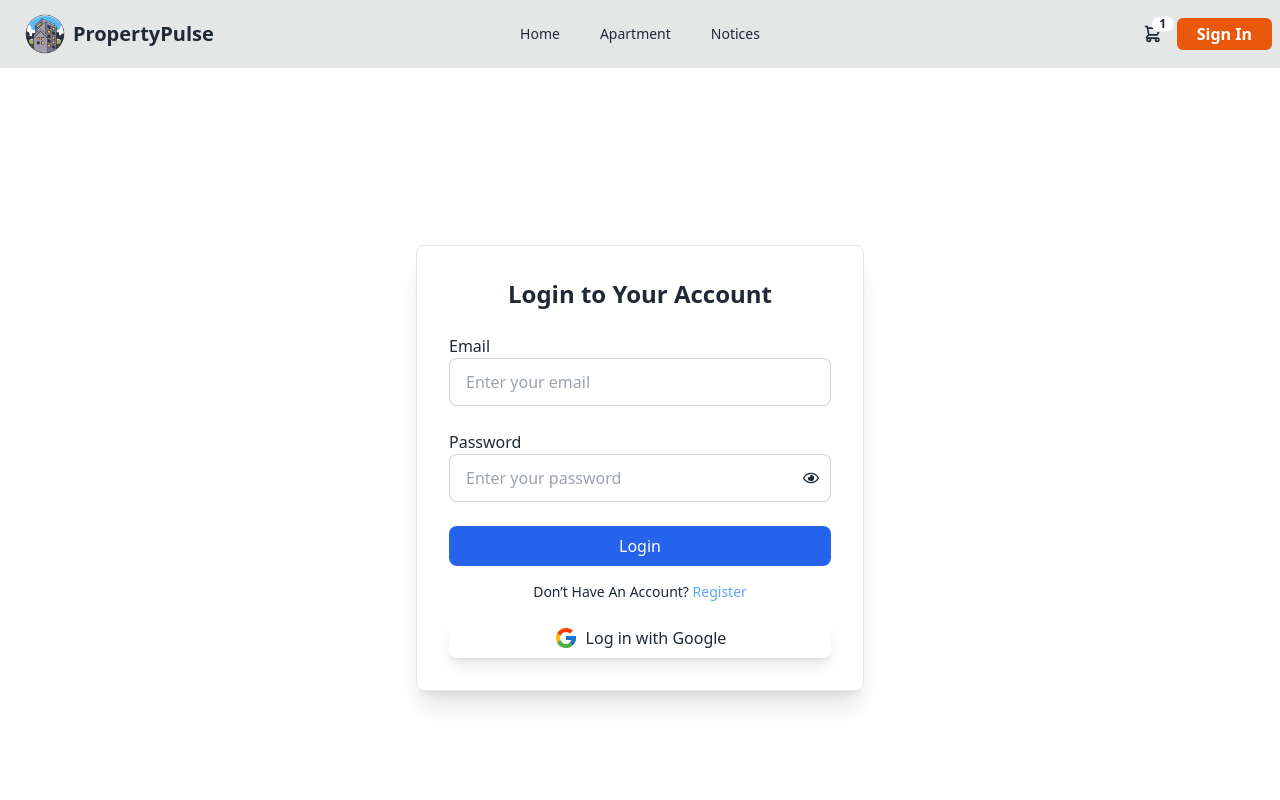
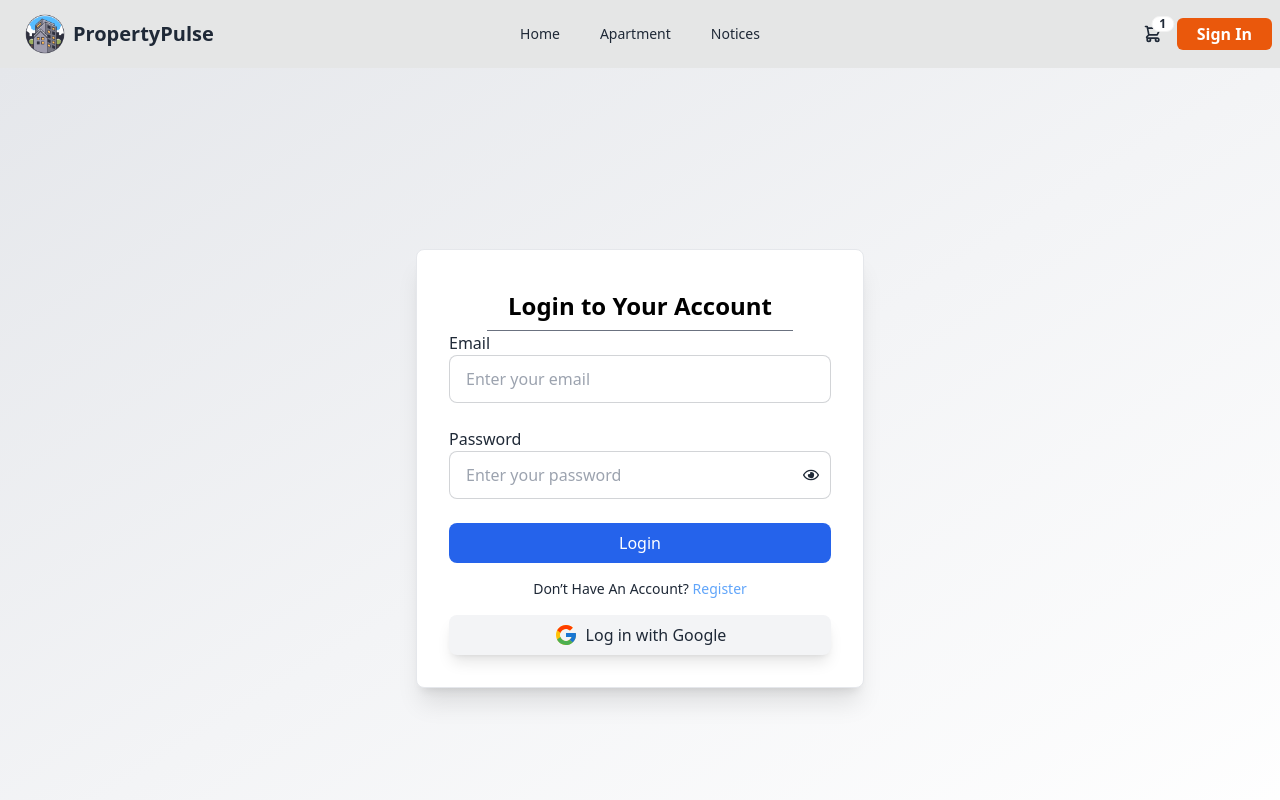
Before and after one commit to rohan26ir/Property-Pulse, a React (Vite) app: page /signin in a window 1280 px wide. Shown: the top 800 px of the page. Built offline with nearby package versions, Linux system fonts and the light colour scheme; no server answers.

Commit message:
update signin page  for login with google user store database

```diff
--- a/src/Accoun/SignIn/SignIn.jsx
+++ b/src/Accoun/SignIn/SignIn.jsx
@@ -3,13 +3,15 @@ import { Link, useLocation, useNavigate } from "react-router-dom";
 import Swal from "sweetalert2";
 import { FcGoogle } from "react-icons/fc";
 import { FaRegEye, FaRegEyeSlash } from "react-icons/fa";
+import { motion } from "framer-motion";
 import { AuthContext } from "../../Provider/Provider";
-import { Helmet } from "react-helmet-async";
+import useAxiosPublic from "../../hooks/useAxiosPublic";
 
 const SignIn = () => {
   const [showPassword, setShowPassword] = useState(false);
   const [errorMessage, setErrorMessage] = useState("");
-  const { logIn, signInWithGoogle, setUser, darkMode } = useContext(AuthContext);
+  const { logIn, signInWithGoogle, setUser } = useContext(AuthContext);
+  const axiosPublic = useAxiosPublic();
 
   const location = useLocation();
   const navigate = useNavigate();
@@ -33,17 +35,40 @@ const SignIn = () => {
       });
   };
 
-  const handleSignInGoogle = () => {
-    signInWithGoogle()
-      .then((result) => {
-        handleNavigation(
-          result.user,
-          `Welcome ${result.user.displayName || "User"}!`
-        );
-      })
-      .catch((error) => {
-        handleError(error);
+  const handleSignInGoogle = async () => {
+    try {
+      const result = await signInWithGoogle();
+      const user = result.user;
+      setUser(user);
+
+      // Save Google user to the database
+      const userInfo = {
+        name: user.displayName,
+        email: user.email,
+        photoURL: user.photoURL,
+      };
+
+      const response = await axiosPublic.post("/users", userInfo);
+      if (
+        response.data.insertedId ||
+        response.data.message === "user already exists"
+      ) {
+        Swal.fire({
+          position: "top-center",
+          icon: "success",
+          title: `Welcome, ${user.displayName || "User"}!`,
+          showConfirmButton: false,
+          timer: 1500,
+        });
+        navigate(location.state?.from || "/");
+      }
+    } catch (error) {
+      Swal.fire({
+        icon: "error",
+        title: "Error",
+        text: error.message,
       });
+    }
   };
 
   const handleNavigation = (user, message) => {
@@ -70,17 +95,28 @@ const SignIn = () => {
     setErrorMessage(friendlyMessage);
   };
 
-  const handleForgetPasswordClick = () => {
-    const email = emailRef.current.value || "";
-    navigate("/forget-password", { state: { email } });
-  };
+  return (
+    <motion.div
+      className="min-h-screen flex justify-center items-center p-4 relative bg-gradient-to-br from-gray-200 via-gray-100 to-white"
+      initial={{ opacity: 0 }}
+      animate={{ opacity: 1 }}
+      exit={{ opacity: 0 }}
+    >
+      <motion.div
+        className="relative z-10 w-full max-w-md p-8 shadow-xl rounded-lg border bg-white"
+        initial={{ scale: 0.9, opacity: 0 }}
+        animate={{ scale: 1, opacity: 1 }}
+        transition={{ duration: 0.5, ease: "easeInOut" }}
+      >
+        <motion.h2
+          className="text-center text-2xl font-bold mx-auto p-2 border-b-[1px] border-gray-500 w-[80%] text-[#000000]"
+          initial={{ y: -30, opacity: 0 }}
+          animate={{ y: 0, opacity: 1 }}
+          transition={{ delay: 0.2 }}
+        >
+          Login to Your Account
+        </motion.h2>
 
-  return (
-    <div className="min-h-screen flex justify-center items-center p-4 relative">
-      <div className="relative z-10 w-full max-w-md p-8 shadow-xl rounded-lg border">
-        <h2 className="text-center text-2xl font-extrabold mb-6">
-          Login to Your Account
-        </h2>
         <form onSubmit={handleLogIn} className="space-y-6">
           <div className="form-control">
             <label>Email</label>
@@ -105,6 +141,7 @@ const SignIn = () => {
             <div
               onClick={() => setShowPassword(!showPassword)}
               className="absolute right-3 top-10 cursor-pointer"
+              aria-label={showPassword ? "Hide password" : "Show password"}
             >
               {showPassword ? <FaRegEyeSlash /> : <FaRegEye />}
             </div>
@@ -113,24 +150,30 @@ const SignIn = () => {
             <p className="text-red-400 text-sm text-center">{errorMessage}</p>
           )}
 
-          <button className="w-full bg-blue-600 text-white py-2 rounded-lg hover:bg-blue-700 transition">
+          <motion.button
+            type="submit"
+            className="w-full bg-blue-600 text-white py-2 rounded-lg hover:bg-blue-700 transition"
+          >
             Login
-          </button>
+          </motion.button>
         </form>
+
         <p className="text-sm text-center mt-4">
           Don’t Have An Account?{" "}
-          <Link to={"/signUp"} className="text-blue-400 hover:underline">
+          <Link to="/signUp" className="text-blue-400 hover:underline">
             Register
           </Link>
         </p>
-        <button
+
+        <motion.button
           onClick={handleSignInGoogle}
-          className="mt-4 flex items-center justify-center w-full py-2 rounded-lg shadow-lg hover:bg-gray-100"
+          className="mt-4 flex items-center justify-center w-full py-2 rounded-lg shadow-lg bg-gray-100 hover:bg-gray-200 transition"
+          aria-label="Sign in with Google"
         >
           <FcGoogle className="text-2xl mr-2" /> Log in with Google
-        </button>
-      </div>
-    </div>
+        </motion.button>
+      </motion.div>
+    </motion.div>
   );
 };
 
```
